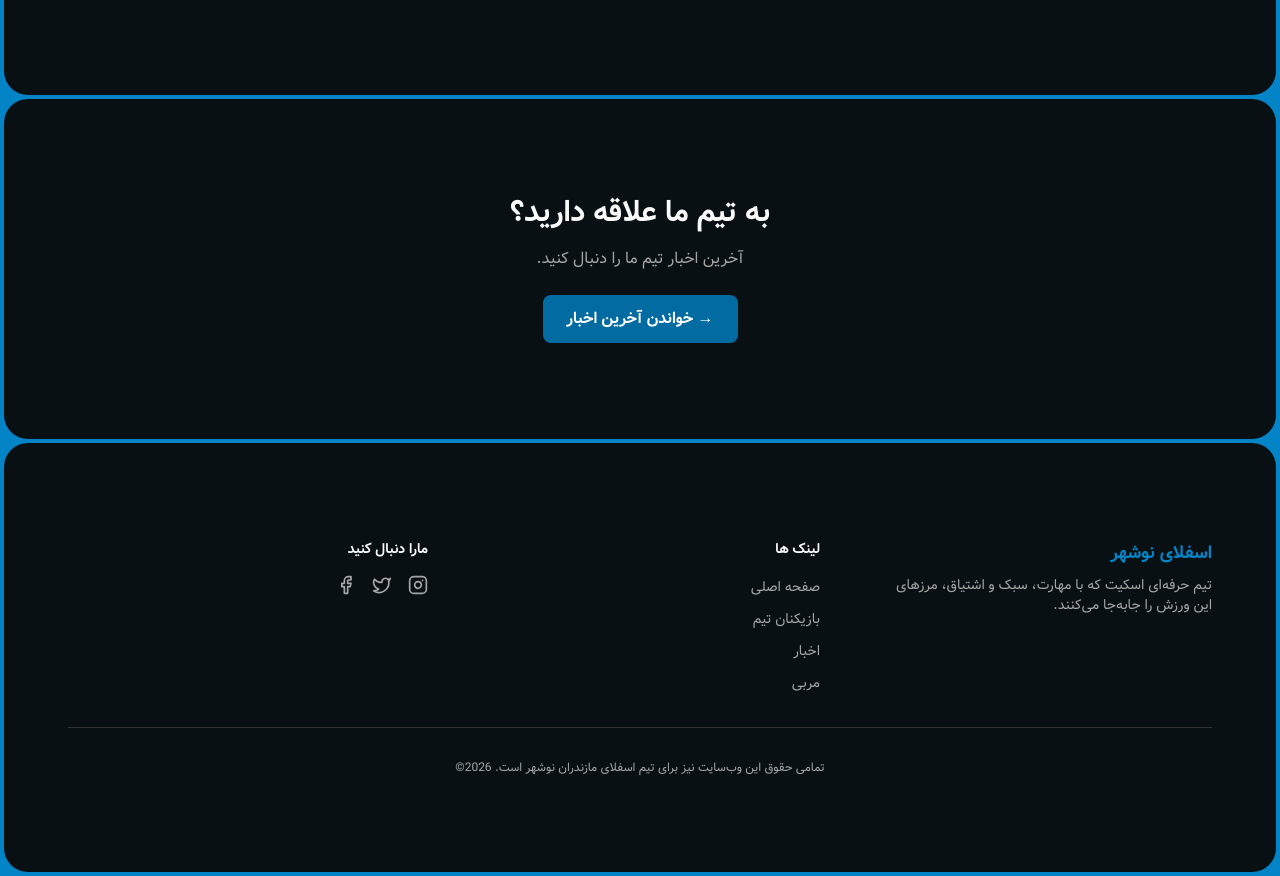
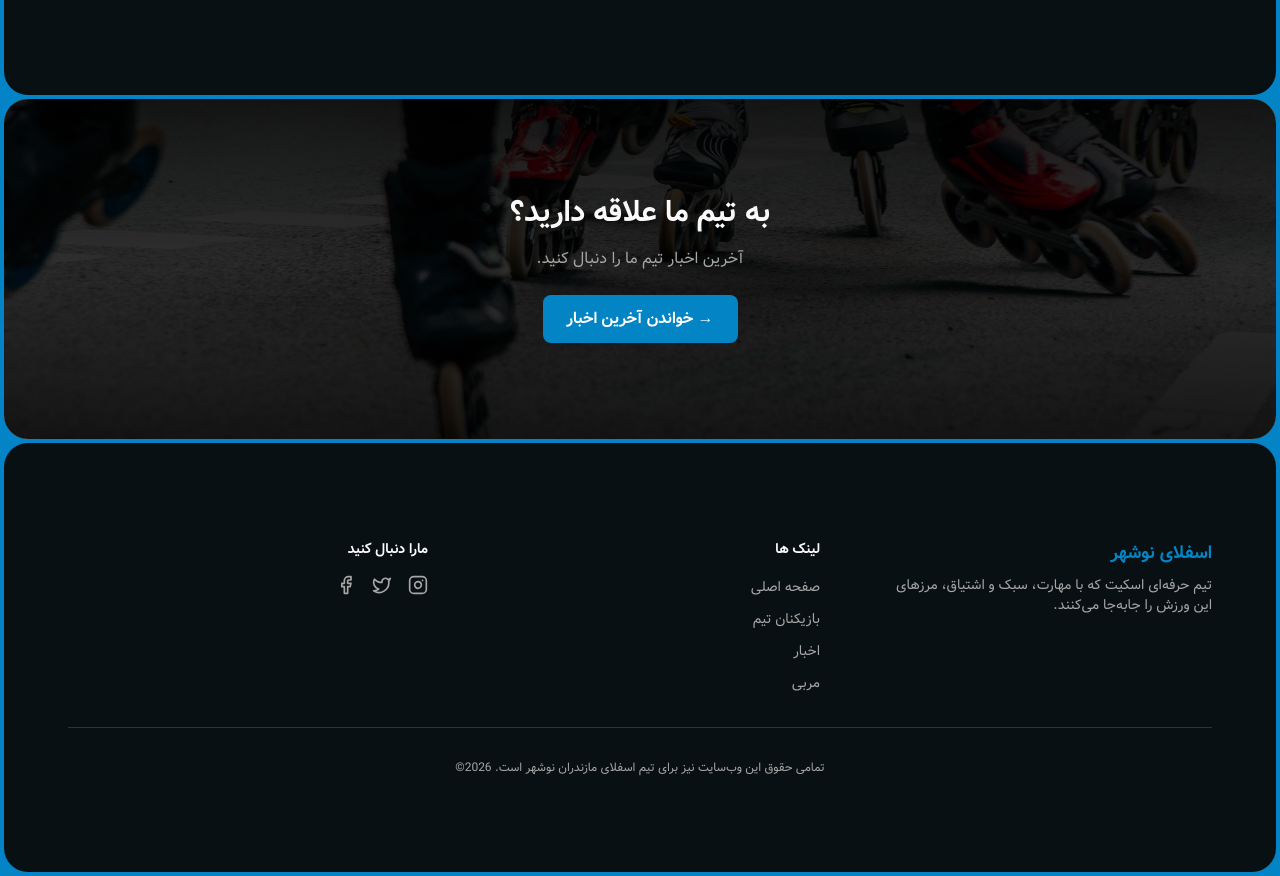
Before and after one commit to SFLY-NOWSHAHR/sfly-website, a Next.js app: page /players in a window 1280 px wide. Shown: the part 1932-2808 px from the top of the page. Built offline with nearby package versions, Linux system fonts and the light colour scheme.

Commit message:
imported: cta to players page

```diff
--- a/app/players/page.tsx
+++ b/app/players/page.tsx
@@ -4,6 +4,7 @@ import PlayerCard from '@/components/PlayerCard'
 import { getPlayers } from '@/lib/data'
 import Link from 'next/link'
 import Image from 'next/image'
+import CTA from '@/components/Cta'
 
 export const metadata: Metadata = {
   title: 'بازیکنان تیم - اسفلای نوشهر',
@@ -57,20 +58,13 @@ export default async function PlayersPage() {
       </Section>
 
       {/* CTA */}
-      <Section className="text-center">
-        <h2 className="text-balance text-3xl font-bold text-foreground mb-4">
-          به تیم ما علاقه دارید؟
-        </h2>
-        <p className="text-muted-foreground mb-6">
-          آخرین اخبار تیم ما را دنبال کنید.
-        </p>
-        <Link
-          href="/news"
-          className="inline-flex items-center justify-center px-6 py-3 bg-secondary text-white font-bold rounded-lg hover:bg-primary transition-all"
-        >
-           → خواندن آخرین اخبار
-        </Link>
-      </Section>
+      <CTA
+        imgSrc="bg3"
+        title="به تیم ما علاقه دارید؟"
+        desc="آخرین اخبار تیم ما را دنبال کنید."
+        href="news"
+        linkContent="خواندن آخرین اخبار"
+      />
     </>
   )
 }
```
